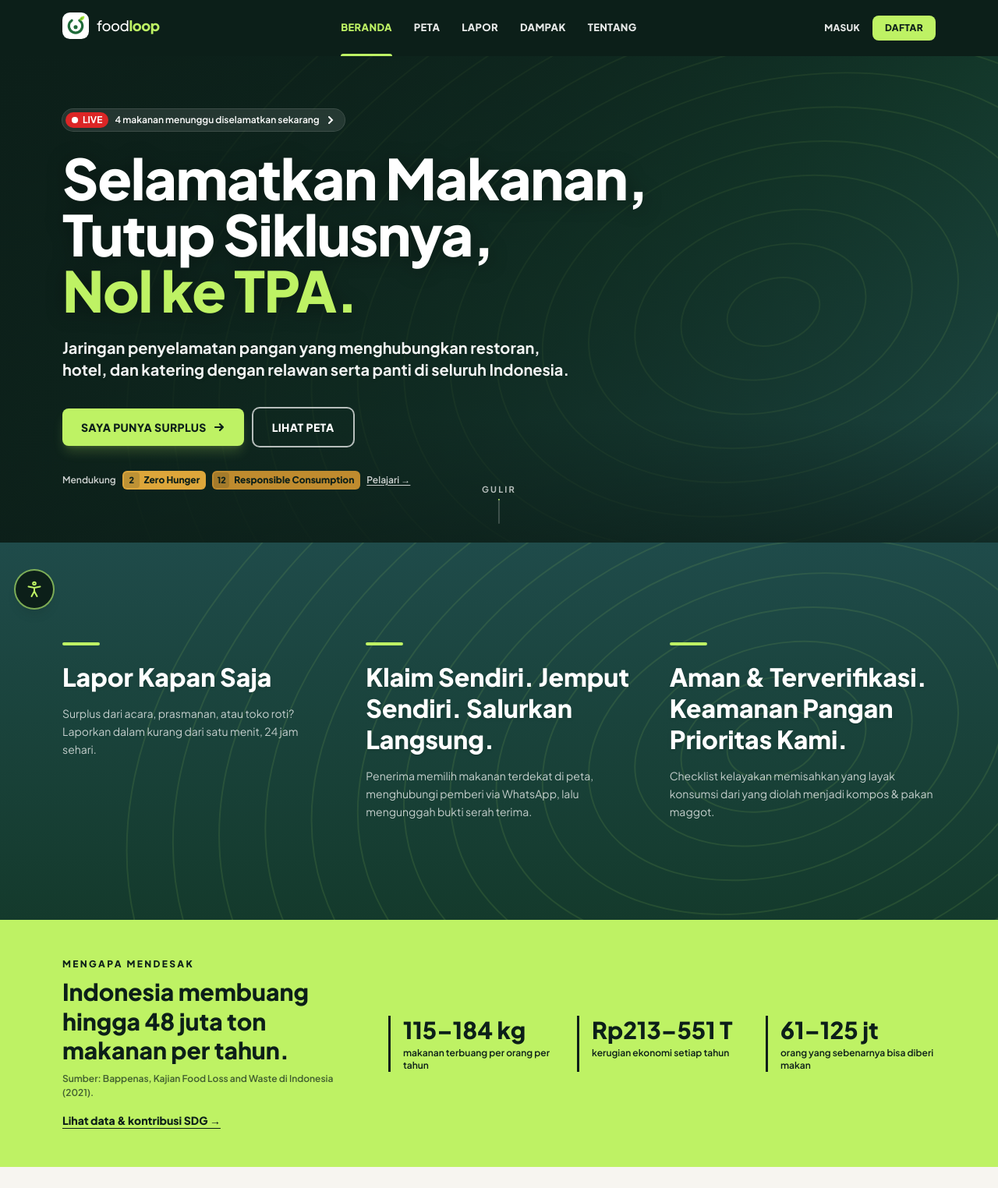
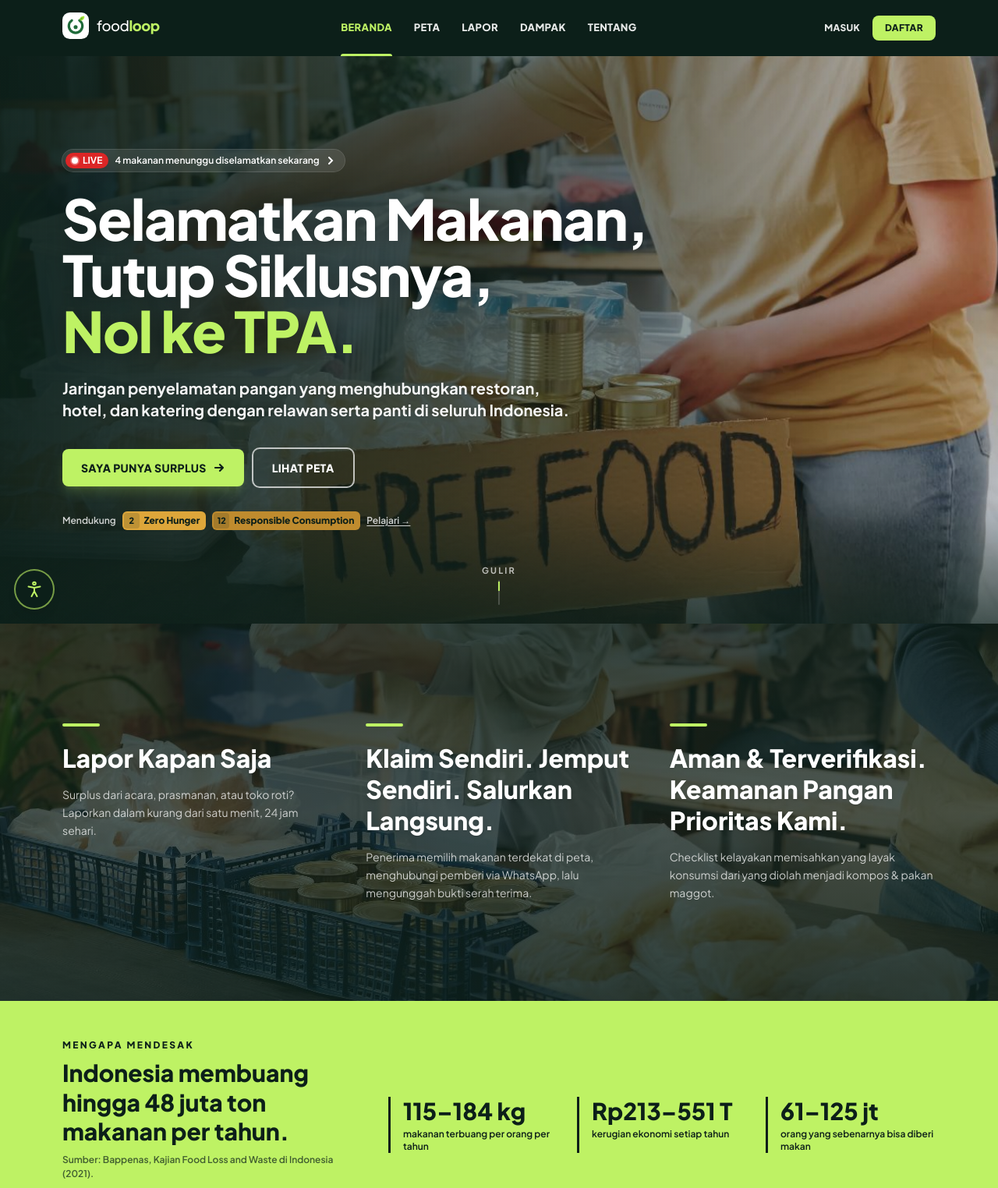
Before and after one commit to dimasz77/foodloop_ingodwetrust, a Laravel app: page / in a window 1280 px wide. Shown: the top 1524 px of the page at 78% size. Run offline with Laravel 12, Linux system fonts and the light colour scheme; data comes from the database, SQL or seed files in the repository; some libraries are stand-ins or nearby versions.

Commit message:
Perbaikan ui

```diff
--- a/resources/views/components/bg-media.blade.php
+++ b/resources/views/components/bg-media.blade.php
@@ -9,19 +9,28 @@
 @props([
     'name',
     'kenburns' => false,
+    'focus' => 'center',
     'overlay' => null,
     'fallback' => 'bg-gradient-to-br from-[#0c1f19] via-[#143a2c] to-[#1f4b4a]',
 ])
 @php
-  $find = fn (string $path) => file_exists(public_path($path)) ? asset($path) : null;
-  $webm = $find("videos/{$name}.webm");
-  $mp4 = $find("videos/{$name}.mp4");
-  $poster = $find("images/{$name}.jpg");
+  $find = function (string ...$paths): ?string {
+      foreach ($paths as $path) {
+          if (file_exists(public_path($path))) {
+              return asset($path);
+          }
+      }
+
+      return null;
+  };
+  $webm = $find("videos/{$name}.webm", "video/{$name}.webm");
+  $mp4 = $find("videos/{$name}.mp4", "video/{$name}.mp4");
+  $poster = $find("images/{$name}.jpg", "images/{$name}.webp", "video/{$name}.jpg");
 @endphp
 
 @if($webm || $mp4)
  <div class="absolute inset-0 -z-10" aria-hidden="true">
-  <video class="h-full w-full object-cover" muted loop playsinline preload="metadata" @if($poster) poster="{{ $poster }}" @endif disablepictureinpicture>
+  <video class="h-full w-full object-cover" style="object-position: {{ $focus }}" muted loop playsinline preload="metadata" @if($poster) poster="{{ $poster }}" @endif disablepictureinpicture>
    @if($webm)<source src="{{ $webm }}" type="video/webm">@endif
    @if($mp4)<source src="{{ $mp4 }}" type="video/mp4">@endif
   </video>
@@ -34,7 +43,7 @@
   <span x-text="playing ? 'Jeda' : 'Putar'">Jeda</span>
  </button>
 @elseif($poster)
- <img src="{{ $poster }}" alt="" class="absolute inset-0 -z-10 h-full w-full object-cover {{ $kenburns ? 'animate-kenburns' : '' }}">
+ <img src="{{ $poster }}" alt="" style="object-position: {{ $focus }}" class="absolute inset-0 -z-10 h-full w-full object-cover {{ $kenburns ? 'animate-kenburns' : '' }}">
  @if($overlay)<div class="absolute inset-0 -z-10 {{ $overlay }}"></div>@endif
 @else
  <div class="absolute inset-0 -z-10 {{ $fallback }}"><x-contour /></div>
--- a/resources/views/components/page-hero.blade.php
+++ b/resources/views/components/page-hero.blade.php
@@ -4,7 +4,7 @@
 --}}
 @props(['title', 'eyebrow' => null, 'subtitle' => null, 'image' => null, 'crumbs' => [], 'compact' => false])
 <section class="relative isolate overflow-hidden bg-[#0c1f19] text-white">
- <x-bg-media :name="pathinfo((string) $image, PATHINFO_FILENAME) ?: 'none'" kenburns overlay="bg-gradient-to-r from-[#0c1f19]/90 via-[#0c1f19]/65 to-[#0c1f19]/30" />
+ <x-bg-media :name="pathinfo((string) $image, PATHINFO_FILENAME) ?: 'none'" kenburns overlay="bg-[#0c1f19]/75 md:bg-transparent md:bg-gradient-to-r md:from-[#0c1f19]/95 md:via-[#0c1f19]/70 md:to-[#0c1f19]/25" />
  <div class="mx-auto max-w-6xl px-4 {{ isset($after) ? 'pb-14 pt-8 md:pt-10' : ($compact ? 'pb-20 pt-8' : 'pb-24 pt-8 md:pb-28 md:pt-10') }}">
   <nav aria-label="Breadcrumb" class="animate-rise text-[0.75rem] font-semibold text-white/60">
    <ol class="flex flex-wrap items-center gap-1.5">
--- a/resources/views/home.blade.php
+++ b/resources/views/home.blade.php
@@ -10,9 +10,9 @@
 @endphp
 
 {{-- HERO: latar video/foto. Taruh public/videos/hero.mp4 (opsional .webm) dan/atau public/images/hero.jpg. --}}
-<section class="relative isolate flex min-h-[calc(100vh-4.5rem)] items-center overflow-hidden bg-[#0c1f19] md:min-h-[78vh]">
- <x-bg-media name="hero" kenburns />
- <div class="absolute inset-0 -z-10 bg-gradient-to-r from-[#0c1f19]/90 via-[#0c1f19]/55 to-[#0c1f19]/10"></div>
+<section class="relative isolate flex min-h-[calc(100svh-4.5rem)] items-center overflow-hidden bg-[#0c1f19]">
+ <x-bg-media name="hero" focus="35% 40%" kenburns />
+ <div class="absolute inset-0 -z-10 bg-[#0c1f19]/70 md:bg-transparent md:bg-gradient-to-r md:from-[#0c1f19]/95 md:via-[#0c1f19]/70 md:via-45% md:to-[#0c1f19]/10"></div>
  <div class="absolute inset-x-0 bottom-0 -z-10 h-40 bg-gradient-to-t from-[#0c1f19]/70 to-transparent"></div>
 
  <div class="mx-auto w-full max-w-6xl px-4 py-16">
@@ -47,7 +47,7 @@
 
 {{-- TIGA PILAR: foto penuh kedua --}}
 <section id="fitur" class="relative isolate overflow-hidden bg-[#143a2c] py-24 md:py-32">
- <x-bg-media name="fitur" overlay="bg-[#0c1f19]/65" fallback="bg-gradient-to-b from-[#1f4b4a] to-[#143a2c]" />
+ <x-bg-media name="fitur" overlay="bg-gradient-to-b from-[#0c1f19]/80 via-[#0c1f19]/70 to-[#0c1f19]/85" fallback="bg-gradient-to-b from-[#1f4b4a] to-[#143a2c]" />
  <div class="mx-auto grid max-w-6xl gap-12 px-4 md:grid-cols-3">
   @foreach([
    ['Lapor Kapan Saja', 'Surplus dari acara, prasmanan, atau toko roti? Laporkan dalam kurang dari satu menit, 24 jam sehari.'],
```
Also changed, not shown: tests/Feature/FoodLoopFlowTest.php (+10 -12 lines), public/images/dampak.jpg (added), public/images/fitur.jpg (added), public/images/hero.jpg (added), public/images/lapor.jpg (added), 4 other files.
